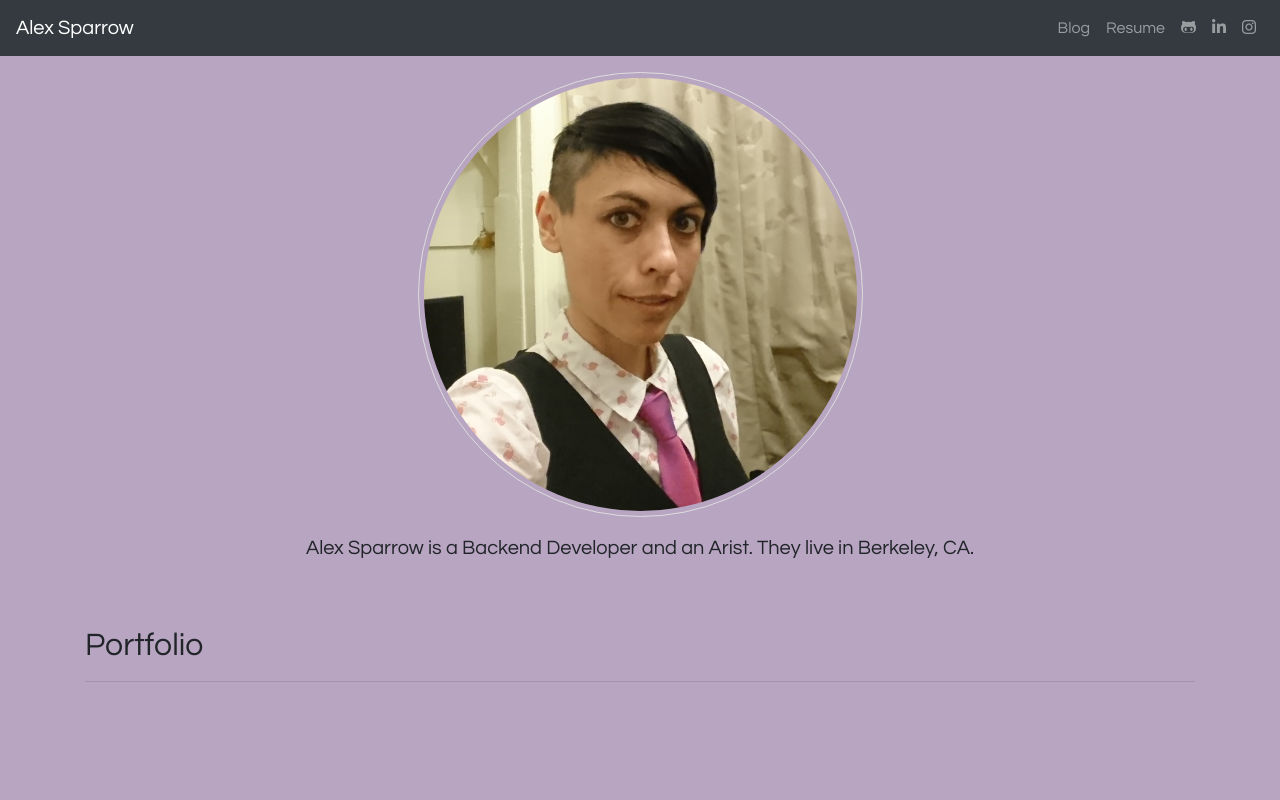
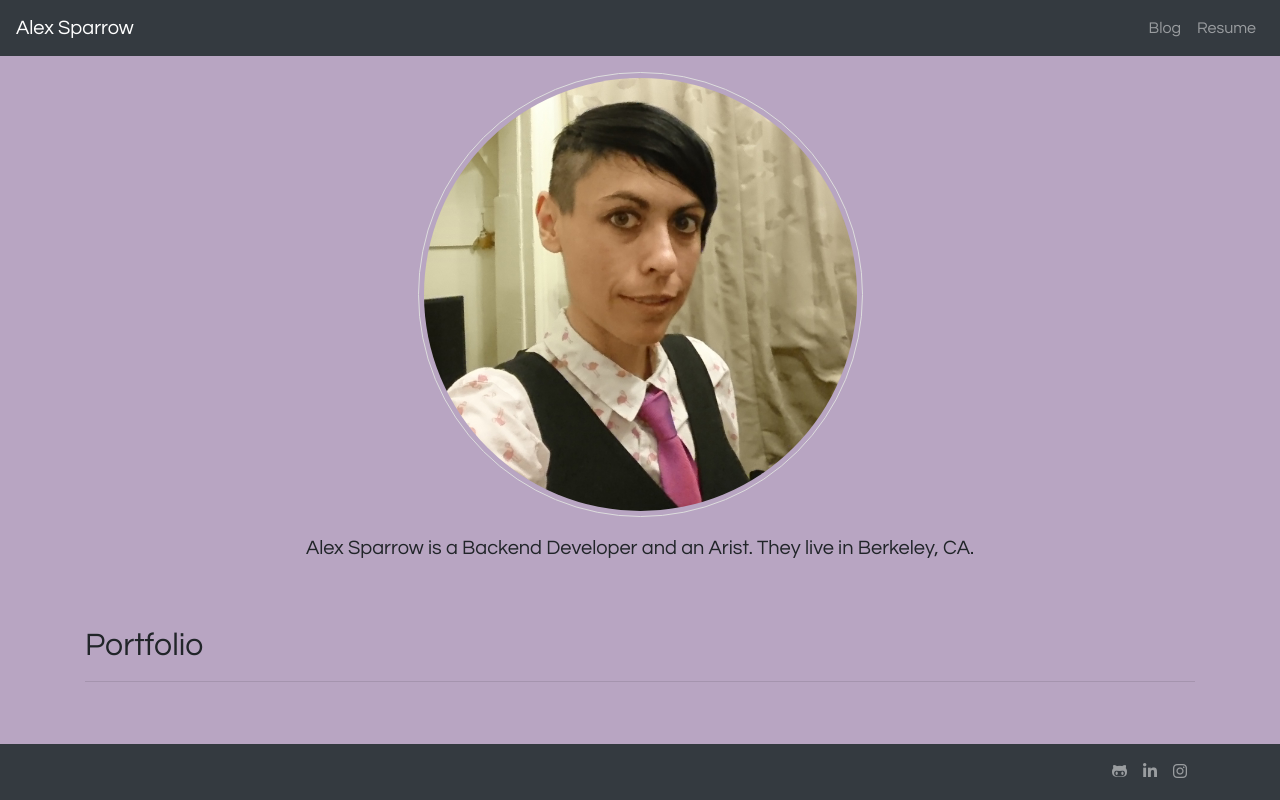
Before and after one commit to ZanderSparrow/portfolio, a Django app: page / in a window 1280 px wide. Run offline with Django 3.2, Linux system fonts and the light colour scheme; data that the repository does not hold is empty; parts of the project's set-up code (start-up, migrations or seed data) failed here and were passed over; some libraries are stand-ins or nearby versions.

Commit message:
Add footer nav for icons

```diff
--- a/portfolio/templates/portfolio/base.html
+++ b/portfolio/templates/portfolio/base.html
@@ -33,6 +33,19 @@
           <li class="nav-item">
             <a class="nav-link" href="{% static 'portfolio/resume.pdf' %}" target="_blank">Resume</a>
           </li>
+        </ul>
+      </div>
+    </nav>
+
+    <!-- Page content -->
+    <div class="container">
+      {% block content %}{% endblock %}
+    </div>
+
+    <!-- Social Media Icons -->
+    <nav class="navbar navbar-expand-lg fixed-bottom navbar-dark bg-dark">
+      <div class="container">
+        <ul class="navbar-nav ml-auto">
           <li class="nav-item">
             <a class="nav-link" href="https://github.com/ZanderSparrow" target="_blank"><i class="fa fa-github-alt" aria-hidden="true"></i></a>
           </li>
@@ -42,15 +55,9 @@
           <li class="nav-item">
             <a class="nav-link" href="https://www.instagram.com/zandersparrow/" target="_blank"><i class="fa fa-instagram" aria-hidden="true"></i></a>
           </li>
-
         </ul>
       </div>
     </nav>
-
-    <!-- Page content -->
-    <div class="container">
-      {% block content %}{% endblock %}
-    </div>
 
     <!-- Optional JavaScript -->
     <!-- jQuery first, then Popper.js, then Bootstrap JS -->
```
